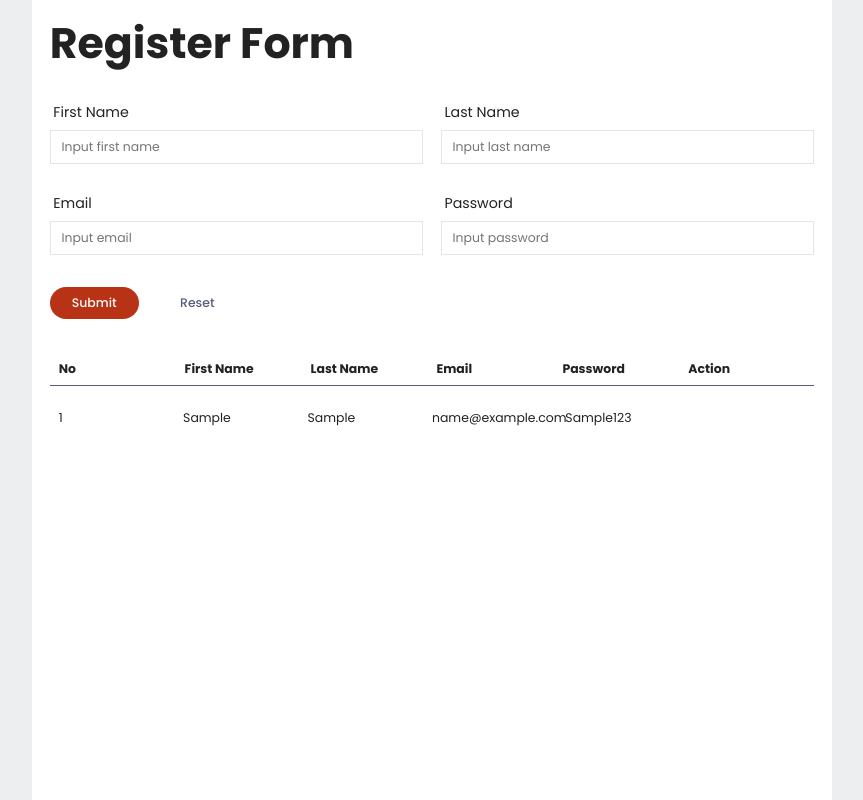
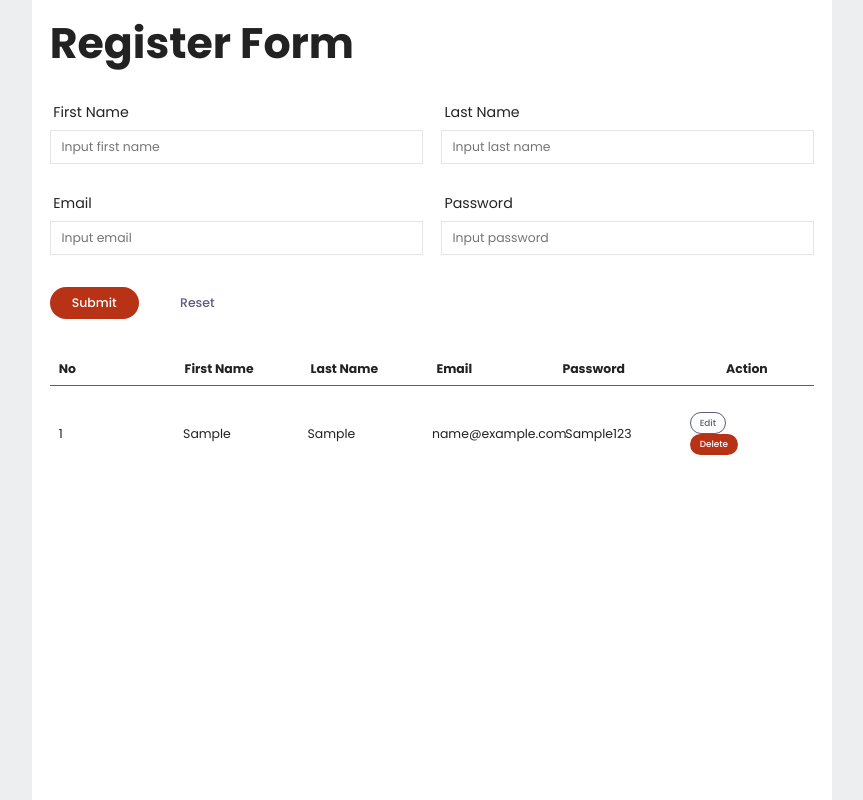
Before and after one commit to ilhamabdulm/registration-form, a React (Create React App) app: page / in a window 1280 px wide. Both pictures are taken after typing "Sample", "Sample", "name@example.com", "Sample123" into the empty fields and a click on the button "Submit". Shown: the whole page, without its empty margins (208-1071 px from the left). Built offline with nearby package versions, Linux system fonts and the light colour scheme.

Commit message:
add feature delete to data

```diff
--- a/src/section/register-form.jsx
+++ b/src/section/register-form.jsx
@@ -1,18 +1,29 @@
+import { useEffect } from 'react';
+import { v4 as uuidv4 } from 'uuid';
+
 import { Button, Input } from 'components';
 import { useForm } from 'hooks';
 import { useRegisterStore } from 'store';
 
 const RegisterForm = (props) => {
-  const { state, handleStateSchange, resetForm } = useForm({
+  const { state, handleStateSchange, resetForm, handleBulkChange } = useForm({
     first_name: '',
     last_name: '',
     email: '',
     password: '',
   });
   const {
-    state: { registeredList },
+    state: { registeredList, selectedUser },
     handleUpdateRegisterStore,
   } = useRegisterStore();
+
+  useEffect(() => {
+    if (selectedUser) {
+      handleBulkChange(selectedUser);
+    } else {
+      resetForm();
+    }
+  }, [selectedUser]);
 
   const _handleChange = (e) => {
     const name = e.target.name;
@@ -22,8 +33,7 @@ const RegisterForm = (props) => {
   };
 
   const _handleSubmit = (payload) => {
-    const data = [...registeredList, payload];
-    console.log(data);
+    const data = [...registeredList, { ...payload, id: uuidv4() }];
     handleUpdateRegisterStore('registeredList', data);
     resetForm();
   };
--- a/src/section/result-table.jsx
+++ b/src/section/result-table.jsx
@@ -1,12 +1,19 @@
 import { useMemo } from 'react';
 
-import { DataTable } from 'components';
+import { Button, DataTable } from 'components';
 import { useRegisterStore } from 'store';
 
 const ResultTable = (props) => {
   const {
     state: { registeredList },
+    handleUpdateRegisterStore,
   } = useRegisterStore();
+
+  const _handleDelete = (id) => {
+    console.log(id, registeredList);
+    const data = [...registeredList].filter((dt) => dt?.id !== id);
+    handleUpdateRegisterStore('registeredList', data);
+  };
 
   const columns = useMemo(() => {
     return [
@@ -40,11 +47,30 @@ const ResultTable = (props) => {
       },
       {
         key: 'action',
-        dataIndex: 'action',
+        dataIndex: 'id',
         title: 'Action',
+        align: 'center',
+        render: (dt, record) => {
+          return (
+            <div className="table-button__action">
+              <Button
+                size="small"
+                variant="secondary"
+                onClick={() => {
+                  handleUpdateRegisterStore('selectedUser', record);
+                }}
+              >
+                Edit
+              </Button>
+              <Button size="small" onClick={() => _handleDelete(dt)}>
+                Delete
+              </Button>
+            </div>
+          );
+        },
       },
     ];
-  }, []);
+  }, [_handleDelete]);
 
   return (
     <section className="table-container">
```
